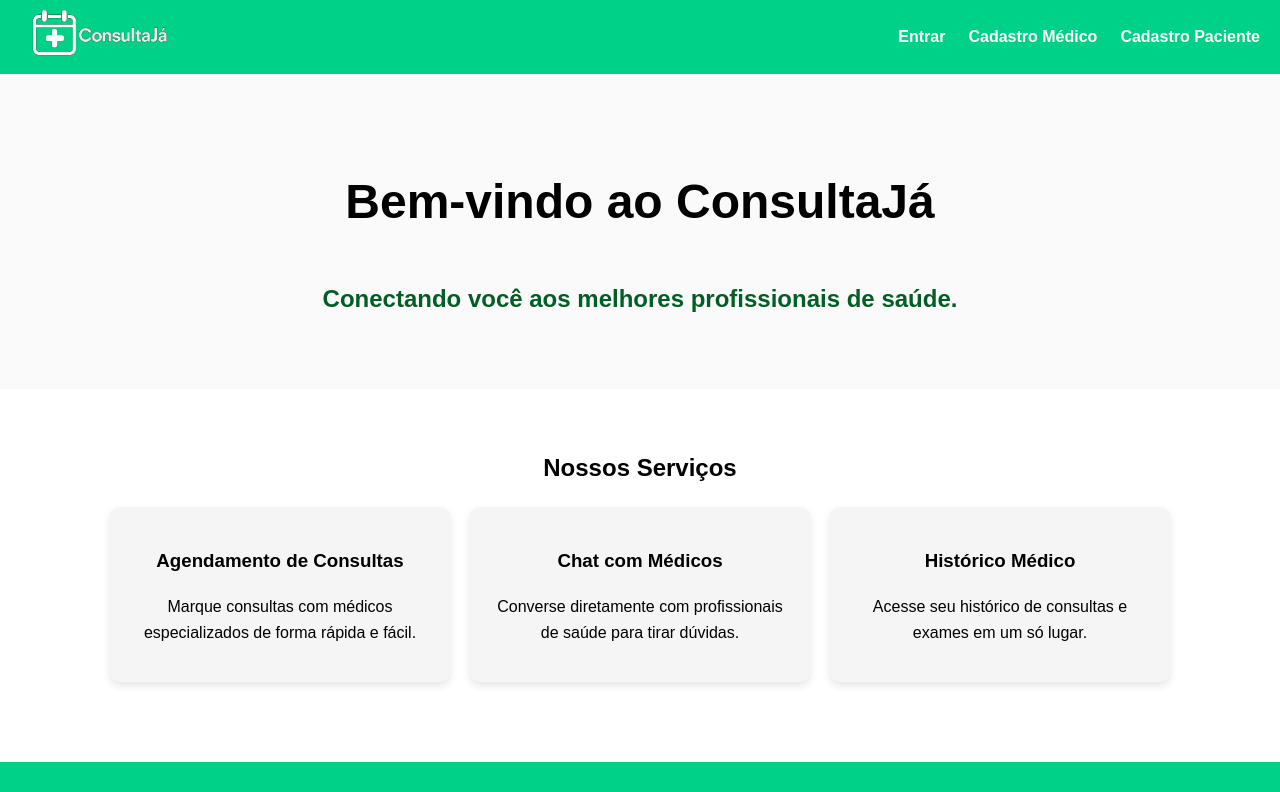
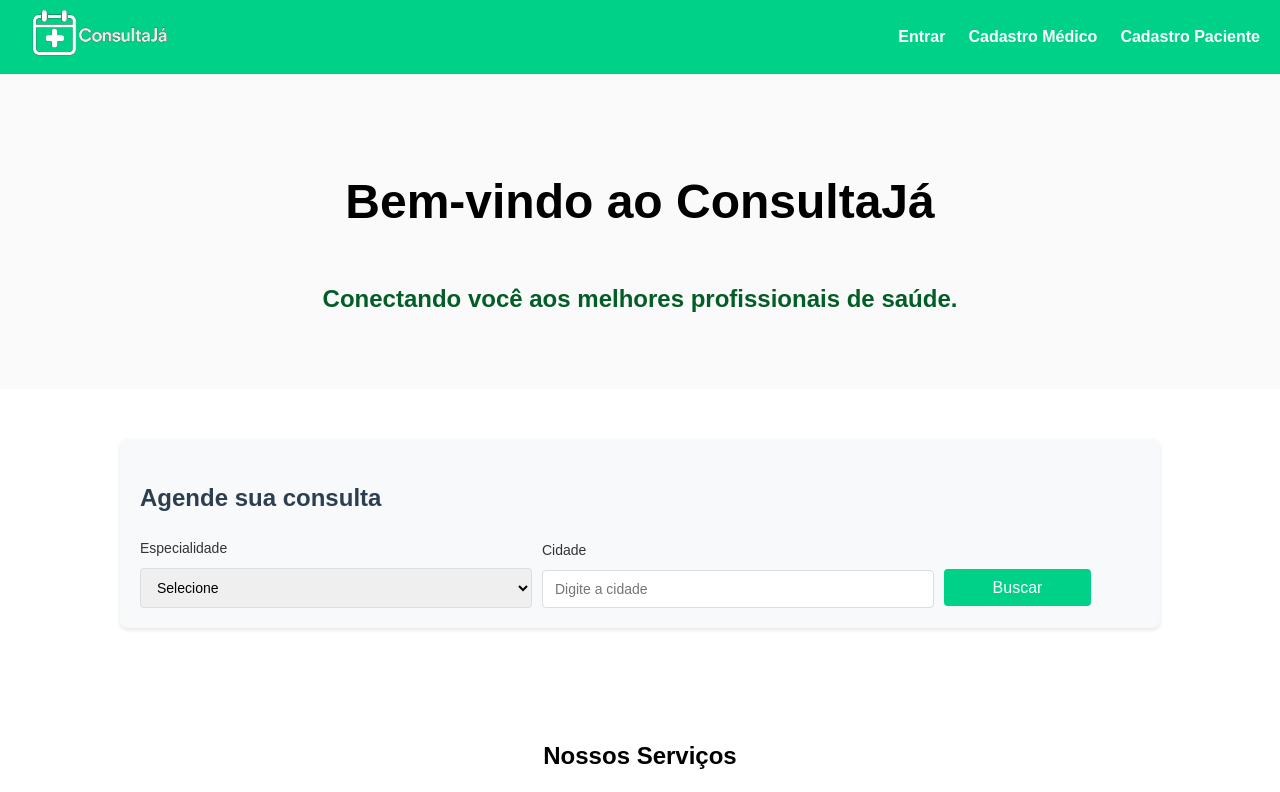
Before and after one commit to vinis1910/ConsultaJa-front-end, a React (Create React App) app: page / in a window 1280 px wide. Shown: the top 792 px of the page. Built offline with nearby package versions, Linux system fonts and the light colour scheme; the HTML template or start-up script is replaced by a standard one.

Commit message:
begin doctor search implementation

```diff
--- /dev/null
+++ b/src/components/DoctorSearch.js
@@ -0,0 +1,124 @@
+import React, { useState } from 'react';
+import styles from  '../styles/DoctorSearch.module.css';
+
+const DoctorSearch = () => {
+  const [searchData, setSearchData] = useState({
+    specialization: '',
+    city: ''
+  });
+
+  const specializations = [
+    "Anestesiologista",
+    "Angiologista",
+    "Cardiologista",
+    "Cirurgião Cardiovascular",
+    "Cirurgião da Mão",
+    "Cirurgião de Cabeça e Pescoço",
+    "Cirurgião do Aparelho Digestivo",
+    "Cirurgião Geral",
+    "Cirurgião Pediátrico",
+    "Cirurgião Plástico",
+    "Cirurgião Torácico",
+    "Cirurgião Vascular",
+    "Clínico Geral",
+    "Dermatologista",
+    "Endocrinologista",
+    "Endoscopista",
+    "Gastroenterologista",
+    "Geneticista",
+    "Geriatra",
+    "Ginecologista",
+    "Hematologista",
+    "Homeopata",
+    "Infectologista",
+    "Mastologista",
+    "Médico do Trabalho",
+    "Médico de Família e Comunidade",
+    "Nefrologista",
+    "Neurocirurgião",
+    "Neurologista",
+    "Nutrólogo",
+    "Nutricionista",
+    "Obstetra",
+    "Oftalmologista",
+    "Oncologista Clínico",
+    "Ortopedista",
+    "Otorrinolaringologista",
+    "Pediatra",
+    "Pneumologista",
+    "Proctologista",
+    "Psiquiatra",
+    "Psicólogo(a)",
+    "Reumatologista",
+    "Sexólogo",
+    "Urologista",
+    "Fisiatra",
+    "Fisioterapeuta",
+    "Terapia Ocupacional",
+    "Fonodiólogo(a)",
+    "Médico Intensivista",
+    "Médico Esportivo",
+    "Médico Paliativista",
+    "Outros",
+    "Alergista/Imunologista"
+  ];
+
+  const handleChange = (e) => {
+    const { name, value } = e.target;
+    setSearchData(prev => ({
+      ...prev,
+      [name]: value
+    }));
+  };
+
+  const handleSubmit = (e) => {
+    e.preventDefault();
+    console.log('Dados da busca:', searchData);
+  };
+
+  return (
+    <div className={styles.searchContainer}>
+      <h2 className={styles.searchTitle}>Agende sua consulta</h2>
+      <form onSubmit={handleSubmit} className={styles.searchForm}>
+        <div className={styles.formGrid}>
+          <div className={styles.formGroup}>
+            <label htmlFor="specialization">Especialidade</label>
+            <select
+              id="specialization"
+              name="specialization"
+              value={searchData.specialization}
+              onChange={handleChange}
+              className={styles.searchInput}
+            >
+              <option value="">Selecione</option>
+              {specializations.map(spec => (
+                <option key={spec} value={spec}>{spec}</option>
+              ))}
+            </select>
+          </div>
+
+          <div className={styles.formGroup}>
+            <label htmlFor="city">Cidade</label>
+            <input
+              type="text"
+              id="city"
+              name="city"
+              value={searchData.city}
+              onChange={handleChange}
+              placeholder="Digite a cidade"
+              className={styles.searchInput}
+            />
+          </div>
+
+          <div className={styles.buttonWrapper}>
+            <button type="submit" className={styles.searchButton}>
+              Buscar
+            </button>
+          </div>
+        </div>
+      </form>
+    </div>
+  );
+};
+
+export default DoctorSearch;
--- a/src/components/Home.js
+++ b/src/components/Home.js
@@ -1,4 +1,5 @@
 import styles from "../styles/Home.module.css";
+import DoctorSearch from "./DoctorSearch";
 
 function Home() {
   return (
@@ -9,6 +10,10 @@ function Home() {
             Bem-vindo ao <span className={styles.highlight}>ConsultaJá</span>
           </h1>
           <p className={styles.text1}>Conectando você aos melhores profissionais de saúde.</p>
+
+        </section>
+          <DoctorSearch/>
+        <section>
 
         </section>
 
--- /dev/null
+++ b/src/styles/DoctorSearch.module.css
@@ -0,0 +1,76 @@
+.searchContainer {
+  max-width: 1000px;
+  margin: 50px auto;
+  padding: 20px;
+  background-color: #f8f9fa;
+  border-radius: 8px;
+  box-shadow: 0 2px 4px rgba(0, 0, 0, 0.1);
+}
+
+.searchTitle {
+  text-align: left;
+  color: #2c3e50;
+  margin-bottom: 20px;
+}
+
+.searchForm {
+  width: 100%;
+}
+
+.formGrid {
+  display: grid;
+  grid-template-columns: 2fr 2fr 1fr;
+  gap: 10px;
+  align-items: end;
+}
+
+.formGroup {
+  display: flex;
+  flex-direction: column;
+}
+
+.formGroup label {
+  margin-bottom: 8px;
+  font-weight: 500;
+  color: #333;
+  font-size: 14px;
+}
+
+.searchInput {
+  padding: 10px 12px;
+  border: 1px solid #ddd;
+  border-radius: 4px;
+  font-size: 14px;
+  width: 100%;
+  box-sizing: border-box;
+}
+
+.searchInput:focus {
+  outline: none;
+  border-color: #00df90;
+  box-shadow: 0 0 0 2px rgba(0, 223, 144, 0.2);
+}
+
+.buttonWrapper {
+  display: flex;
+  height: 55%;
+}
+
+.searchButton {
+  background-color: #00d188;
+  color: white;
+  border: none;
+  padding: 10px 20px;
+  border-radius: 4px;
+  font-size: 16px;
+  font-weight: 500;
+  cursor: pointer;
+  transition: background-color 0.3s;
+  width: 75%;
+  height: 37px;
+  white-space: nowrap;
+}
+
+.searchButton:hover {
+  background-color: #00c97d;
+}
```
